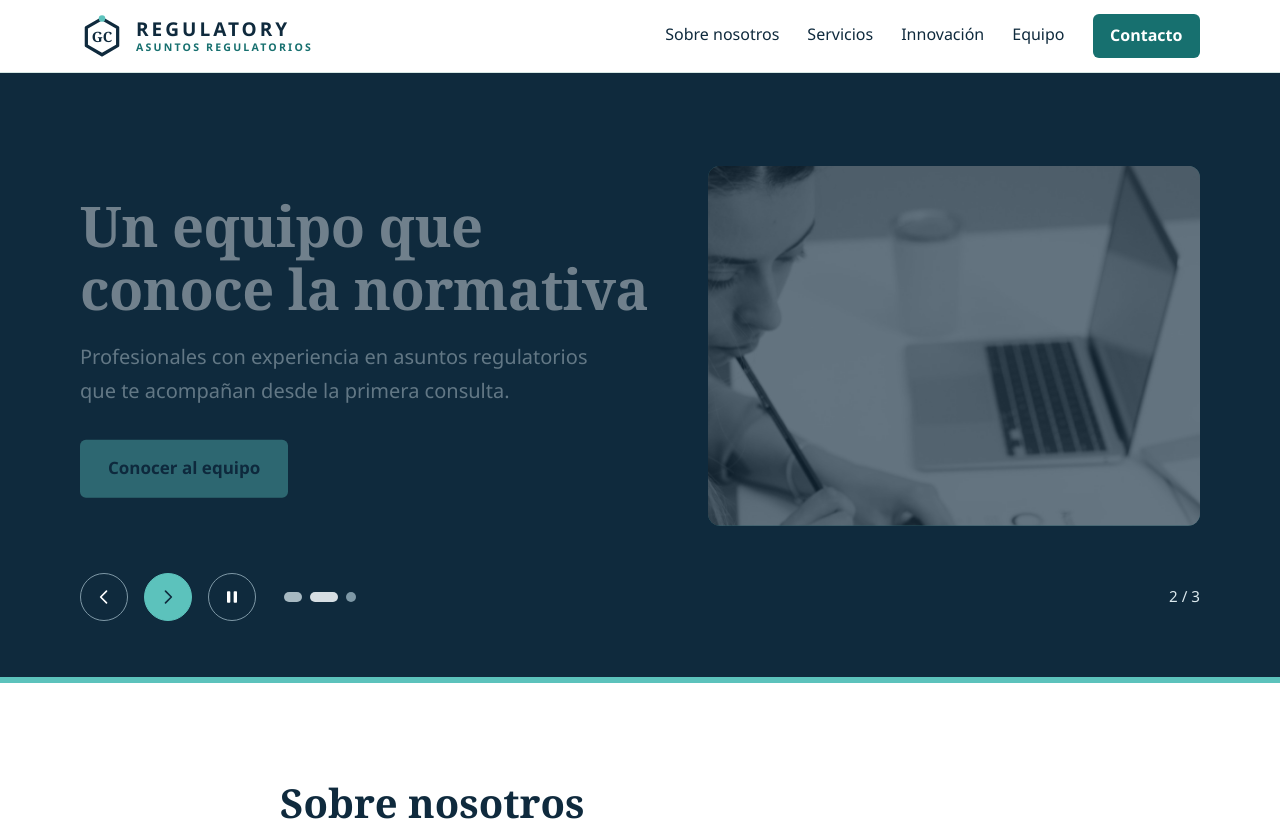
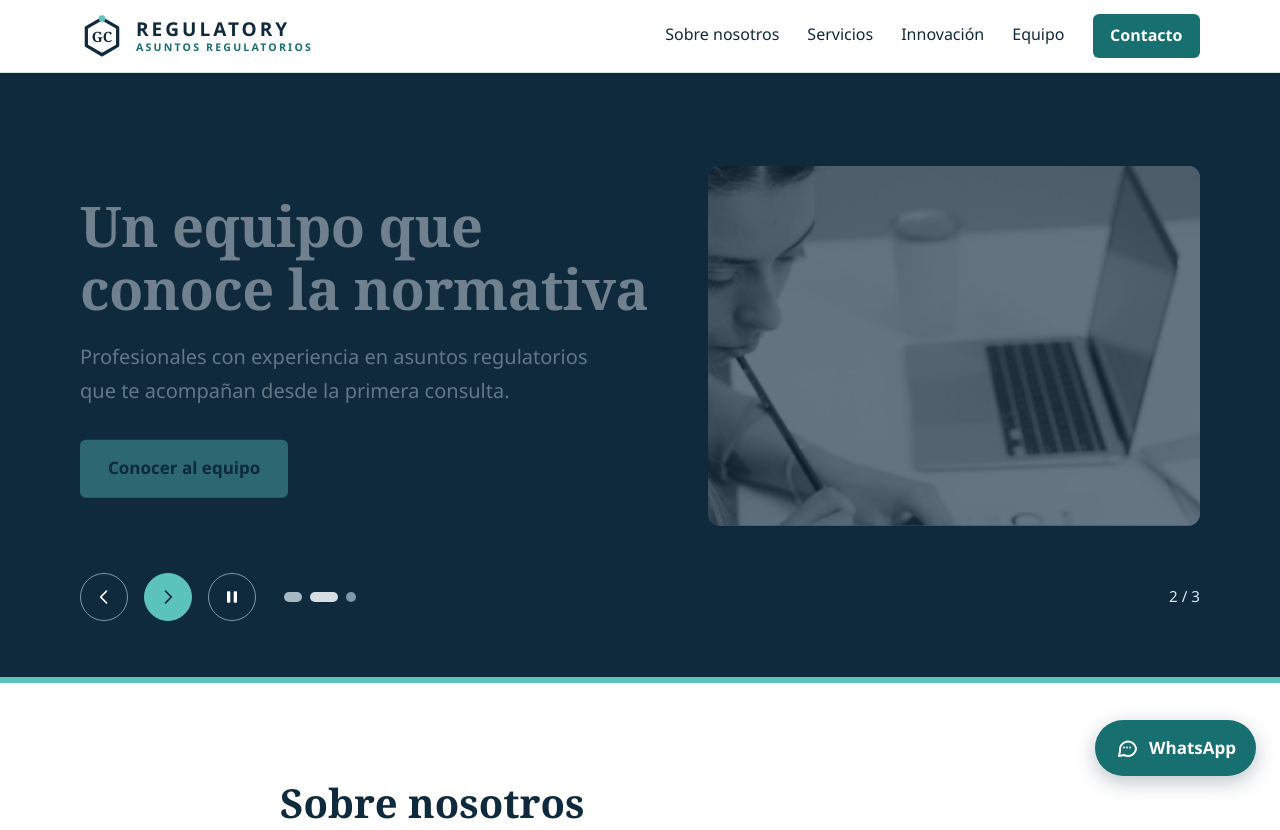
Before and after one commit to felipesantanamu-dev/Pagina_Gabriela, a plain HTML site: page index.html in a window 1280 px wide. Shown: the top 830 px of the page. Drawn offline with Linux system fonts and the light colour scheme.

Commit message:
Agrega botón flotante y dato de contacto de WhatsApp
Co-Authored-By: Claude Sonnet 5.5 <noreply@anthropic.com>
Claude-Session: https://claude.ai/code/session_01QWqtcuzxLAhoCBnxF6Dyff

```diff
--- a/css/style.css
+++ b/css/style.css
@@ -216,6 +216,19 @@ form .boton:disabled { opacity: .6; cursor: wait; }
 .pie nav a:hover { color: var(--aqua); text-decoration: underline; }
 .pie p { margin: 0; font-size: .92rem; }
 
+/* ============ Botón flotante de WhatsApp ============ */
+.wa-flotante {
+  position: fixed; right: 1.5rem; bottom: 1.5rem; z-index: 60;
+  display: flex; align-items: center; gap: .6rem;
+  background: var(--verde); color: #fff; text-decoration: none; font-weight: 600;
+  padding: .85rem 1.25rem; border-radius: 999px;
+  box-shadow: 0 6px 20px rgba(15, 42, 61, .28);
+  transition: background-color .2s, transform .2s;
+}
+.wa-flotante svg { width: 24px; height: 24px; flex: none; }
+.wa-flotante:hover { background: var(--marino); color: #fff; transform: translateY(-2px); }
+.wa-flotante:focus-visible { outline-color: var(--aqua); }
+
 /* ============ Móvil ============ */
 @media (max-width: 860px) {
   .menu-boton { display: inline-block; }
@@ -232,6 +245,8 @@ form .boton:disabled { opacity: .6; cursor: wait; }
   .slide-visual { height: 280px; }
 }
 @media (max-width: 520px) {
+  .wa-flotante { right: 1rem; bottom: 1rem; padding: .9rem; }
+  .wa-flotante span { position: absolute; width: 1px; height: 1px; overflow: hidden; clip: rect(0 0 0 0); white-space: nowrap; }
   .perfil { grid-template-columns: 1fr; }
   .foto { width: 96px; height: 96px; font-size: 2rem; }
   .servicios li { gap: 1rem; }
--- a/index.html
+++ b/index.html
@@ -253,6 +253,10 @@
               <a href="tel:+56900000000">+56 9 0000 0000</a>
             </li>
             <li>
+              <span class="dato-titulo">WhatsApp</span>
+              <a href="https://wa.me/56974262295?text=Hola%2C%20quiero%20consultar%20por%20el%20registro%20de%20un%20producto" target="_blank" rel="noopener">+56 9 7426 2295<span class="visualmente-oculto"> (abre WhatsApp en una pestaña nueva)</span></a>
+            </li>
+            <li>
               <span class="dato-titulo">Dirección</span>
               <a href="https://www.google.com/maps/search/?api=1&amp;query=Santiago%2C+Chile" target="_blank" rel="noopener">Calle 123, Santiago, Chile<span class="visualmente-oculto"> (abre Google Maps en una pestaña nueva)</span></a>
             </li>
@@ -306,6 +310,11 @@
     </div>
   </footer>
 
+  <a class="wa-flotante" href="https://wa.me/56974262295?text=Hola%2C%20quiero%20consultar%20por%20el%20registro%20de%20un%20producto" target="_blank" rel="noopener" aria-label="Escribir por WhatsApp (se abre en una pestaña nueva)">
+    <svg viewBox="0 0 24 24" fill="none" stroke="currentColor" stroke-width="2" stroke-linecap="round" stroke-linejoin="round" aria-hidden="true"><path d="M21 12a8 8 0 0 1-11.6 7.1L4 20l1-4.6A8 8 0 1 1 21 12z"/><path d="M9 11.5h.01M12 11.5h.01M15 11.5h.01"/></svg>
+    <span>WhatsApp</span>
+  </a>
+
   <script src="js/main.js"></script>
 </body>
 </html>
```
